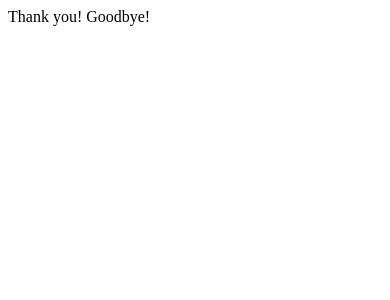
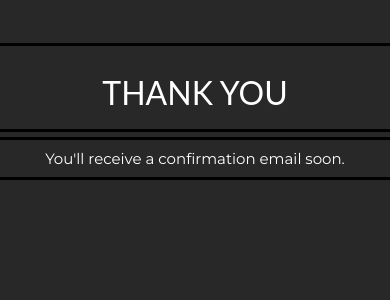
Before and after one commit to morganecf/haply-landing, a Django app: template haply/haply_landing/templates/bye.html in a window 390 px wide. Shown: the top 300 px of the page. Run offline with Django 3.2, Linux system fonts and the light colour scheme; the template is opened without the code that fills it, so the values that code supplies are empty; some libraries are stand-ins or nearby versions.

Commit message:
better confirmation email, styled the goodbye page

```diff
--- a/haply/haply_landing/templates/bye.html
+++ b/haply/haply_landing/templates/bye.html
@@ -1 +1,67 @@
-<p> Thank you! Goodbye! </p>
+<!DOCTYPE html>
+<html lang="en">
+<head>
+
+	<meta charset="utf-8">
+    <meta http-equiv="X-UA-Compatible" content="IE=edge">
+    <meta name="viewport" content="width=device-width, initial-scale=1">
+    <meta name="description" content="">
+    <meta name="author" content="">
+
+    <title> Haply Robotics </title>
+
+    <link href="{{ STATIC_URL }}css/bootstrap.min.css" rel="stylesheet">
+    <link href="http://fonts.googleapis.com/css?family=Montserrat:400,700" rel="stylesheet" type="text/css">
+
+    <style>
+
+		body {
+			background: #282828;
+			color: white;
+			font-family: Montserrat, "Helvetica Neue", Helvetica, Arial, sans-serif;
+			font-weight: 100;
+		}
+		#thankyou {
+			margin-top: 10%;
+		}
+		.col-lg-2 {
+			border: 3px solid black;
+			text-align: center;
+			margin-top: 3px;
+			padding: 8px;
+			/*background: white;
+			opacity: 0.7;
+			color: black;*/
+		}
+
+	</style>
+
+</head>
+
+<body>
+
+	<div class="row" id="thankyou">
+		<div class="col-lg-5 col-md-5 col-sm-5"></div>
+		<div class="col-lg-2 col-md-2 col-sm-2">
+			<h2>THANK YOU</h2>
+		</div>
+		<div class="col-lg-5 col-md-5 col-sm-5"></div>
+	</div>
+	<div class="row">
+		<div class="col-lg-5 col-md-5 col-sm-5"></div>
+		<div class="col-lg-2 col-md-2 col-sm-2">
+			You'll receive a confirmation email soon.
+		</div>
+		<div class="col-lg-5 col-md-5 col-sm-5"></div>
+	</div>
+	<!-- <div class="row">
+		<div class="col-lg-5 col-md-5 col-sm-5"></div>
+		<div class="col-lg-2 col-md-2 col-sm-2">
+			LOGO
+		</div>
+		<div class="col-lg-5 col-md-5 col-sm-5"></div>
+	</div> -->
+
+</body>
+
+</html>
--- a/haply/haply_landing/views.py
+++ b/haply/haply_landing/views.py
@@ -30,7 +30,11 @@ def bye(request):
 		f.close()
 
 		# Send me and them an email
-		body = "Test"
+		body = "Hi " + str(name.split()[0]) + "!\n\n"
+		body += "Thank you for signing up to pre-order the Haplet! We'll send you an email once it's ready for pre-order.\n"
+		body += "Also, please fill out our short survey <<here>> - we greatly appreciate any feedback on our product. It should only take a minute.\n"
+		body += "\nThank you!\n"
+		body += "\n\nClick here to unsubscribe.\n"
 
 		message = "\r\n".join([
 		  "From:" + settings.HAPLY_EMAIL,
```
Also changed, not shown: haply/haply_landing/templates/index.html (+4 -4 lines), README.md.
